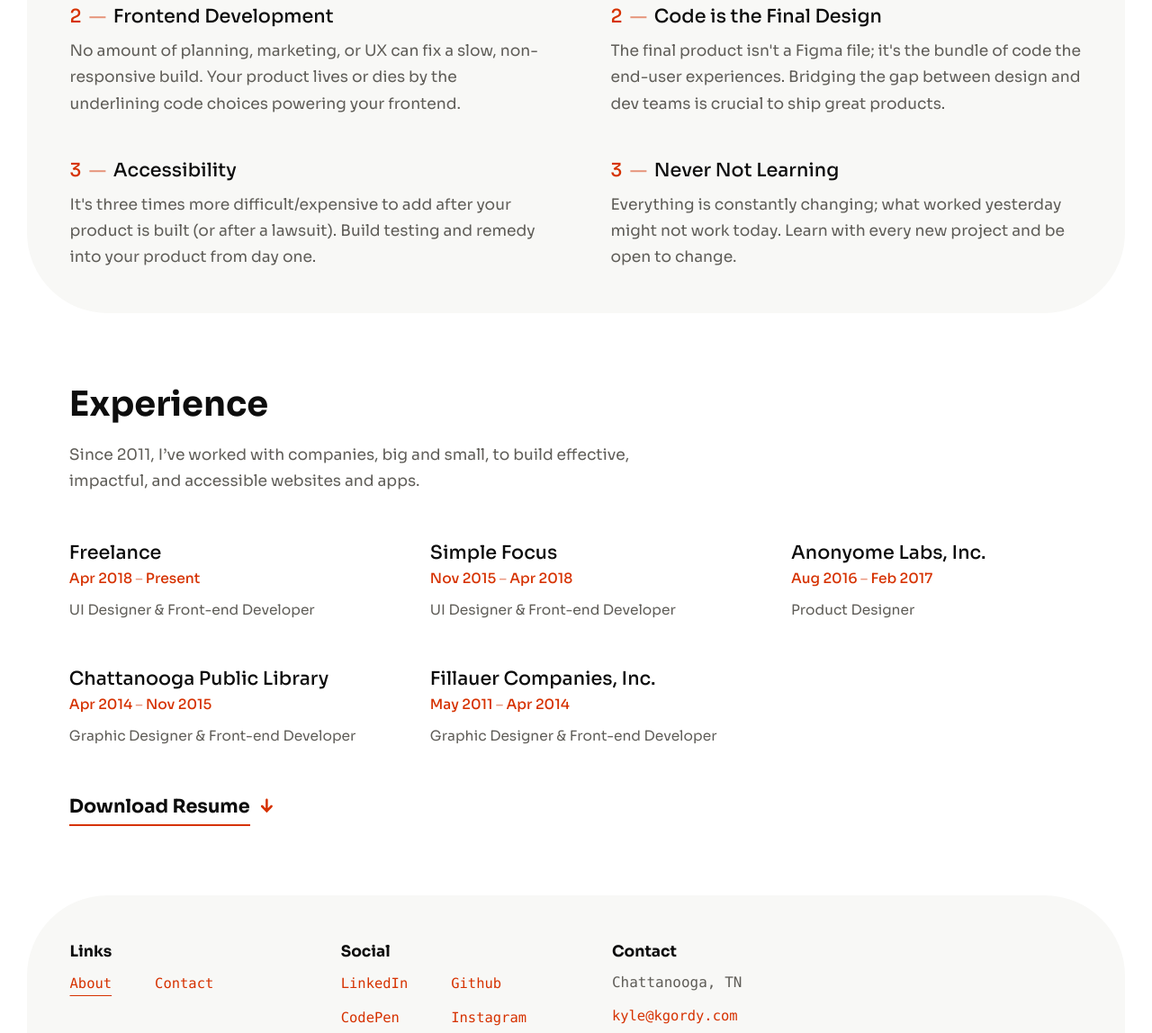
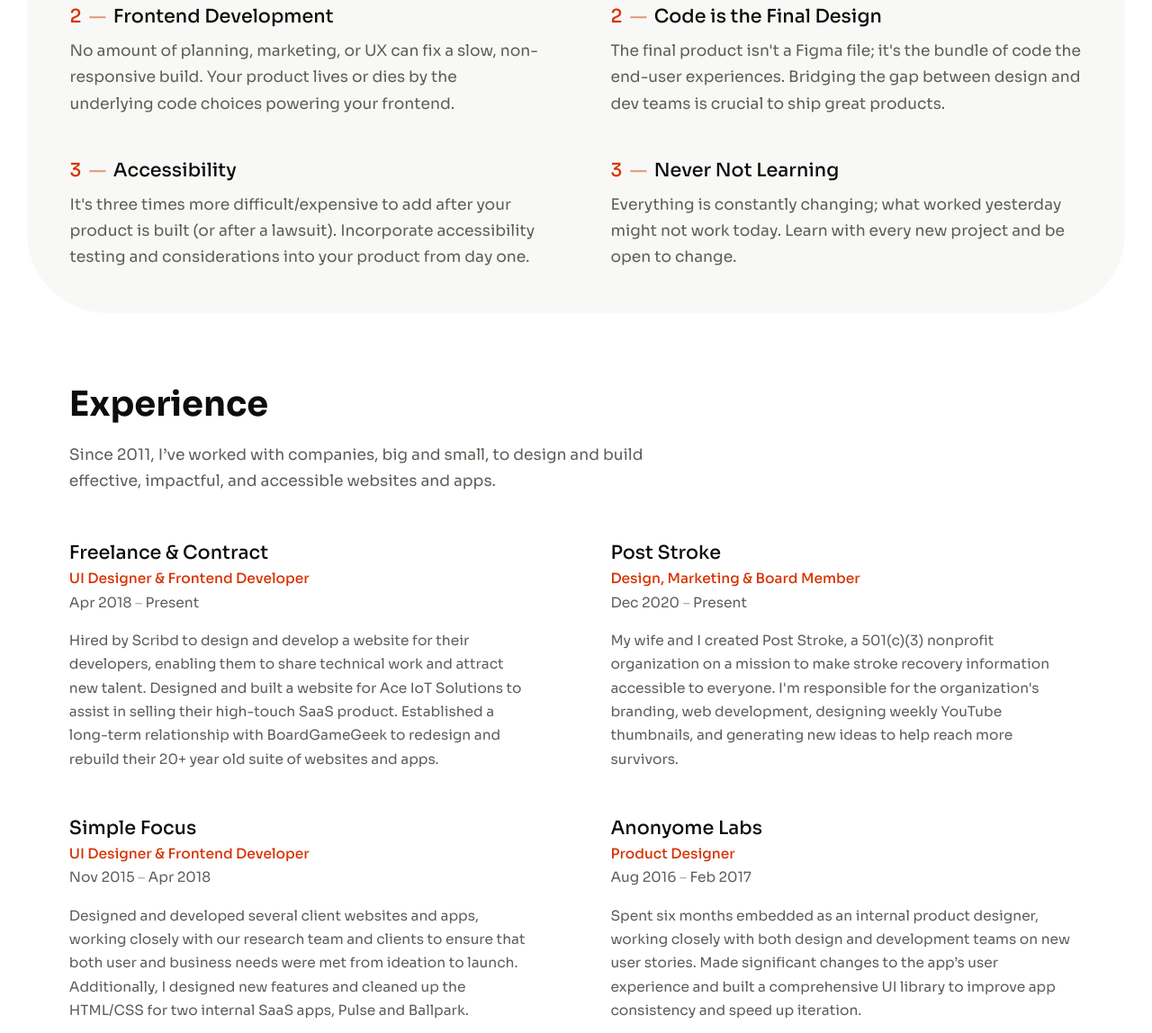
Before and after one commit to kylegordy/Personal-Site, an Astro site: page / in a window 1280 px wide. Shown: the part 1197-2345 px from the top of the page at 90% size. Built offline with nearby package versions, Linux system fonts and the light colour scheme; Astro itself is replaced by a stand-in of ours.

Commit message:
Lots of copy tweaks and optimizations 🙅

```diff
--- a/src/pages/index.astro
+++ b/src/pages/index.astro
@@ -35,11 +35,12 @@ import CTALink from "../components/CTALink.astro";
 
       <div class="max-w-xl">
         <h2 class="mb-4 text-3xl font-bold lg:mb-7">
-          Part Designer, <br />Part Developer
+          UI Designer<br />Who Codes
         </h2>
         <p class="mb-4 text-base text-muted lg:mb-7">
-          I'm a multifaceted designer/developer with 10+ years of experience. I
-          currently work remotely in my hometown of Chattanooga, TN.
+          I'm a multifaceted UI Designer/Frontend Developer with 10+ years of
+          experience. I currently work remotely in my hometown of Chattanooga,
+          TN.
         </p>
         <p class="mb-4 text-base text-muted lg:mb-7">
           I'm a lifelong learner, always eager to pick up new skills and
@@ -84,7 +85,7 @@ import CTALink from "../components/CTALink.astro";
               <p class="max-w-2xl text-base text-muted">
                 No amount of planning, marketing, or UX can fix a slow,
                 non-responsive build. Your product lives or dies by the
-                underlining code choices powering your frontend.
+                underlying code choices powering your frontend.
               </p>
             </li>
             <li>
@@ -93,8 +94,8 @@ import CTALink from "../components/CTALink.astro";
               </h3>
               <p class="max-w-2xl text-base text-muted">
                 It's three times more difficult/expensive to add after your
-                product is built (or after a lawsuit). Build testing and remedy
-                into your product from day one.
+                product is built (or after a lawsuit). Incorporate accessibility
+                testing and considerations into your product from day one.
               </p>
             </li>
           </ol>
@@ -143,49 +144,107 @@ import CTALink from "../components/CTALink.astro";
       <div>
         <h2 class="mb-3 text-2xl font-bold md:mb-4">Experience</h2>
         <p class="max-w-2xl text-base text-muted">
-          Since 2011, I’ve worked with companies, big and small, to build
-          effective, impactful, and accessible websites and apps.
+          Since 2011, I’ve worked with companies, big and small, to design and
+          build effective, impactful, and accessible websites and apps.
         </p>
       </div>
       <ul
-        class="grid gap-x-[var(--container-padding)] gap-y-5 sm:grid-cols-2 md:gap-y-12 lg:grid-cols-3">
+        class="grid gap-x-[var(--container-padding)] gap-y-5 md:grid-cols-2 md:gap-y-12">
         <li>
-          <h3 class="text-lg font-medium">Freelance</h3>
-          <p class="mb-2 text-sm font-medium text-primary">
+          <h3 class="text-lg font-medium">Freelance & Contract</h3>
+          <p class="text-sm font-medium text-primary">
+            UI Designer & Frontend Developer
+          </p>
+          <p class="mb-4 text-sm text-muted">
             Apr 2018 <span class="opacity-50">&ndash;</span> Present
           </p>
-          <p class="text-sm text-muted">UI Designer & Front-end Developer</p>
+          <p class="max-w-lg text-sm text-muted">
+            Hired by Scribd to design and develop a website for their
+            developers, enabling them to share technical work and attract new
+            talent. Designed and built a website for Ace IoT Solutions to assist
+            in selling their high-touch SaaS product. Established a long-term
+            relationship with BoardGameGeek to redesign and rebuild their 20+
+            year old suite of websites and apps.
+          </p>
         </li>
+
+        <li>
+          <h3 class="text-lg font-medium">Post Stroke</h3>
+          <p class="text-sm font-medium text-primary">
+            Design, Marketing &amp; Board Member
+          </p>
+          <p class="mb-4 text-sm text-muted">
+            Dec 2020 <span class="opacity-50">&ndash;</span> Present
+          </p>
+          <p class="max-w-lg text-sm text-muted">
+            My wife and I created Post Stroke, a 501(c)(3) nonprofit
+            organization on a mission to make stroke recovery information
+            accessible to everyone. I'm responsible for the organization's
+            branding, web development, designing weekly YouTube thumbnails, and
+            generating new ideas to help reach more survivors.
+          </p>
+        </li>
+
         <li>
           <h3 class="text-lg font-medium">Simple Focus</h3>
-          <p class="mb-2 text-sm font-medium text-primary">
+          <p class="text-sm font-medium text-primary">
+            UI Designer & Frontend Developer
+          </p>
+          <p class="mb-4 text-sm text-muted">
             Nov 2015 <span class="opacity-50">&ndash;</span> Apr 2018
           </p>
-          <p class="text-sm text-muted">UI Designer & Front-end Developer</p>
+          <p class="max-w-lg text-sm text-muted">
+            Designed and developed several client websites and apps, working
+            closely with our research team and clients to ensure that both user
+            and business needs were met from ideation to launch. Additionally, I
+            designed new features and cleaned up the HTML/CSS for two internal
+            SaaS apps, Pulse and Ballpark.
+          </p>
         </li>
+
         <li>
-          <h3 class="text-lg font-medium">Anonyome Labs, Inc.</h3>
-          <p class="mb-2 text-sm font-medium text-primary">
+          <h3 class="text-lg font-medium">Anonyome Labs</h3>
+          <p class="text-sm font-medium text-primary">Product Designer</p>
+          <p class="mb-4 text-sm text-muted">
             Aug 2016 <span class="opacity-50">&ndash;</span> Feb 2017
           </p>
-          <p class="text-sm text-muted">Product Designer</p>
+          <p class="max-w-lg text-sm text-muted">
+            Spent six months embedded as an internal product designer, working
+            closely with both design and development teams on new user stories.
+            Made significant changes to the app’s user experience and built a
+            comprehensive UI library to improve app consistency and speed up
+            iteration.
+          </p>
         </li>
+
         <li>
           <h3 class="text-lg font-medium">Chattanooga Public Library</h3>
-          <p class="mb-2 text-sm font-medium text-primary">
+          <p class="text-sm font-medium text-primary">Product Designer</p>
+          <p class="mb-4 text-sm text-muted">
             Apr 2014 <span class="opacity-50">&ndash;</span> Nov 2015
           </p>
-          <p class="text-sm text-muted">
-            Graphic Designer & Front-end Developer
+          <p class="max-w-lg text-sm text-muted">
+            Maintained and visually refreshed the existing Drupal website. In
+            addition to development work, I assisted in the redesign of the
+            library’s brand and updated various web, social and print
+            collateral. I also contributed design and code to local community
+            and civic engagement programs.
           </p>
         </li>
+
         <li>
-          <h3 class="text-lg font-medium">Fillauer Companies, Inc.</h3>
-          <p class="mb-2 text-sm font-medium text-primary">
+          <h3 class="text-lg font-medium">Fillauer Companies</h3>
+          <p class="text-sm font-medium text-primary">
+            Graphic Designer & Frontend Developer
+          </p>
+          <p class="mb-4 text-sm text-muted">
             May 2011 <span class="opacity-50">&ndash;</span> Apr 2014
           </p>
-          <p class="text-sm text-muted">
-            Graphic Designer & Front-end Developer
+          <p class="max-w-lg text-sm text-muted">
+            Designed and developed email marketing campaigns, digital ads, and
+            other web-related graphics. Updated and maintained the company
+            website. Also designed magazine ads and manuals for the company’s
+            inventory of prosthetic and orthotic product lines.
           </p>
         </li>
       </ul>
--- a/src/pages/projects.astro
+++ b/src/pages/projects.astro
@@ -13,13 +13,14 @@ import { CHAT_BOOKING_URL } from "../config";
       class="container grid items-center gap-[var(--container-padding)] pb-[calc(var(--container-padding)*1.5)] lg:grid-cols-[1fr,40%] lg:py-0">
       <div>
         <h2 class="mb-4 text-3xl font-bold lg:mb-7">
-          I build hard-working websites & apps.
+          I design hard-working websites & apps.
         </h2>
         <p class="text-base text-muted lg:mb-7">
-          Hi, I’m Kyle 👋 I’m a multifaceted designer/developer with 10+ years
-          of experience. I’m passionate about building effective, impactful, and
-          accessible products folks enjoy using.
+          Hi, I’m Kyle 👋 I'm a multifaceted UI Designer / Frontend Developer
+          with 10+ years of experience. I’m passionate about building effective,
+          impactful, and accessible products folks enjoy using.
         </p>
+        <CTALink href="/" icon="arrow-right">Read More</CTALink>
       </div>
 
       <!-- Moody Portrait -->
@@ -59,7 +60,7 @@ import { CHAT_BOOKING_URL } from "../config";
         I’m currently looking for new ones and would love to learn more about
         yours. I’m comfortable working alone or alongside your team.
       </p>
-      <CTALink href={CHAT_BOOKING_URL}>Schedule a Call</CTALink>
+      <CTALink href="/contact" icon="arrow-right">Reach Out</CTALink>
     </section>
   </main>
 </SiteLayout>
```
